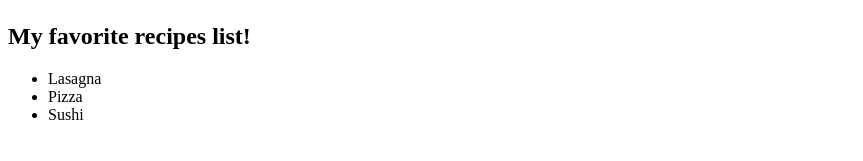
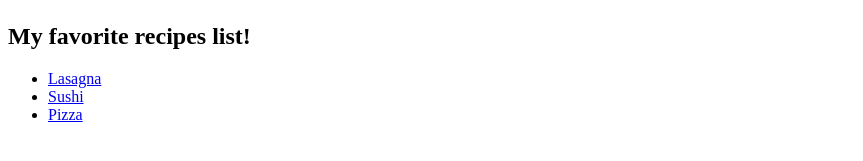
Before and after one commit to Fio42/odin-recipes, a plain HTML site: page index.html in a window 1280 px wide. Shown: the part 531-692 px from the top of the page, without its empty margins (0-863 px from the left). Drawn offline with Linux system fonts and the light colour scheme.

Commit message:
Finish index.html version

```diff
--- a/index.html
+++ b/index.html
@@ -11,9 +11,9 @@
     <img src="https://m.media-amazon.com/images/P/B08XX7QFJR.01._SCLZZZZZZZ_SX500_.jpg" alt="My favorite recipes" style="width:800px;height:450px">
     <h2>My favorite recipes list! </h2>
     <ul>
-        <li>Lasagna</li>
-        <li>Pizza</li>
-        <li>Sushi</li>
+        <li><a href="recipes/lasagna.html">Lasagna</a></li>
+        <li><a href="recipes/sushi.html">Sushi</a></li>
+        <li><a href="recipes/pizza.html">Pizza</a></li>
     </ul>
 </body>
 </html>
```
